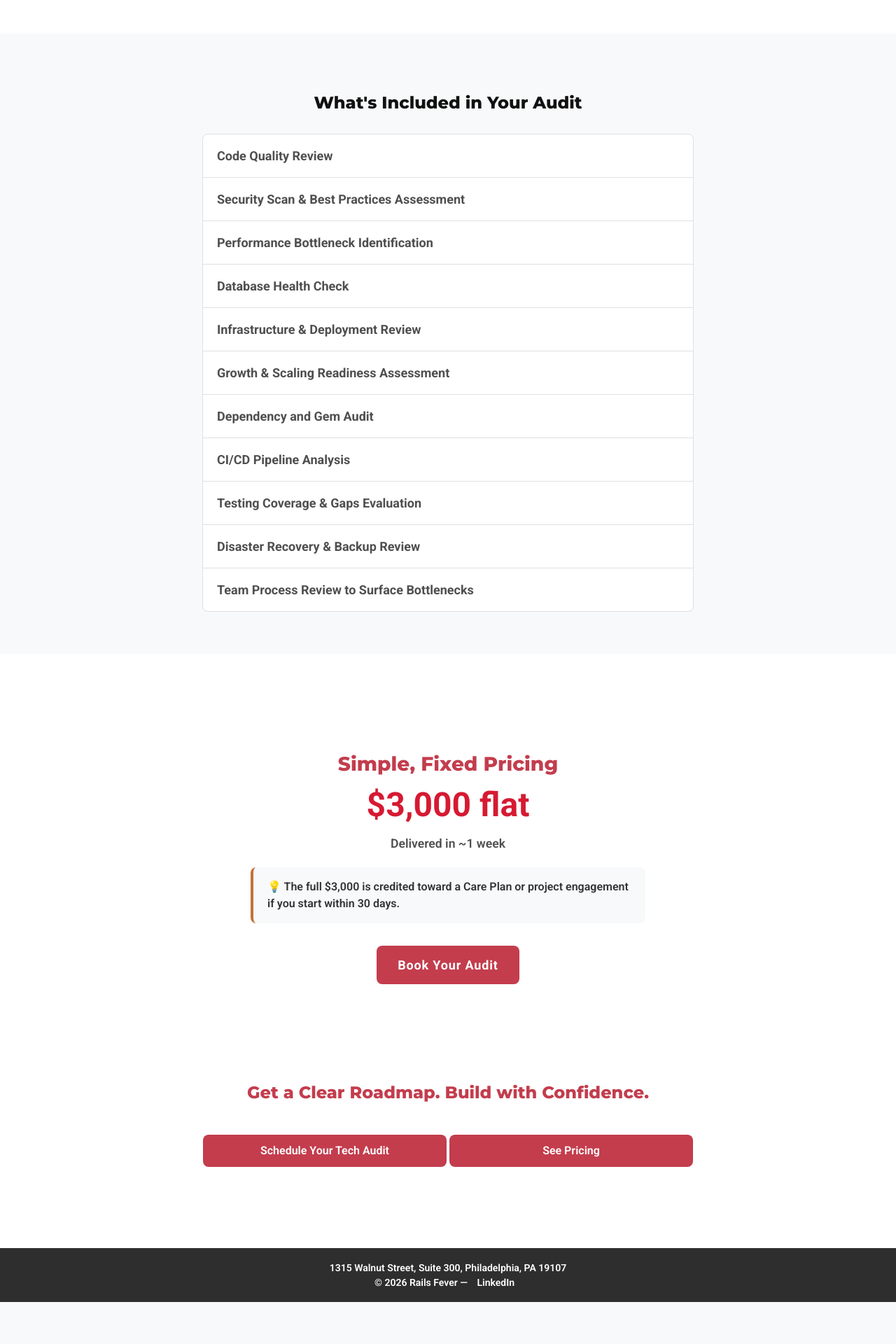
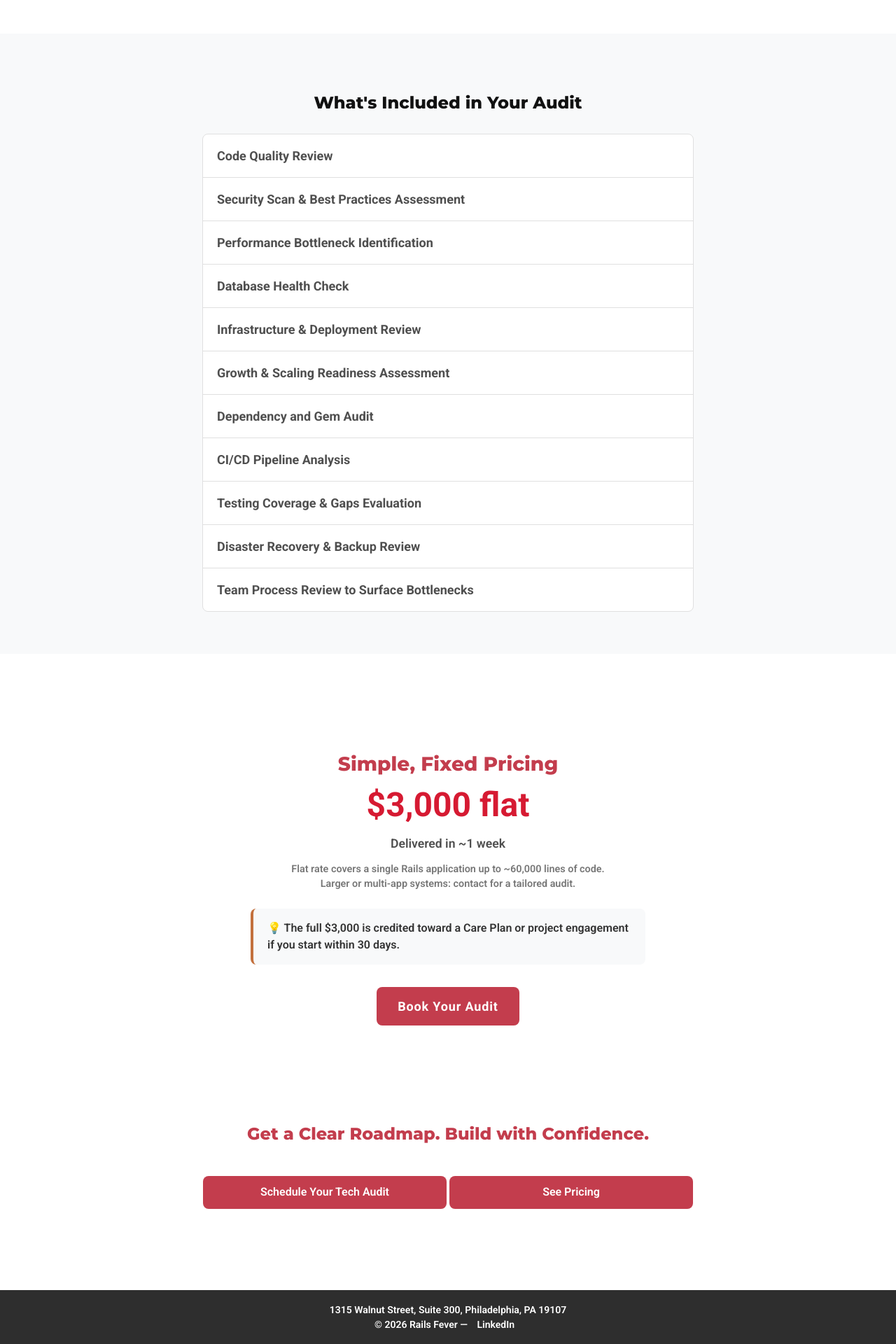
Before and after one commit to waleo/railsfever-05-2025, a Jekyll site: the page built from services/rails_tech_audit.html, in a window 1280 px wide. Shown: the part 1308-3228 px from the top of the page at 70% size. Built offline with Jekyll 4.4.1, drawn with Linux system fonts in a browser that asks for light colours; before the commit the page ends 3168 px from its top, so only the background shows below that.

Commit message:
Add scope guardrail to flat-price audit
Flat $3,000 covers a single Rails app up to ~60,000 LOC; larger or multi-app
systems are quoted separately. Protects the downside on outlier apps while
keeping the easy-yes price for the typical case.

- _data/pricing.yml: add scope_note to the audit entry (single source of truth).
- Render it on the Tech Audit page pricing block and the /pricing/ hub card.
- SCSS: styles for the scope line on both surfaces.

Co-Authored-By: Claude Opus 4.8 <noreply@anthropic.com>

```diff
--- a/_data/pricing.yml
+++ b/_data/pricing.yml
@@ -53,6 +53,7 @@ project_services:
     url: "/services/rails_tech_audit/"
     pricing_model: "$3,000 flat"
     turnaround: "Delivered in ~1 week"
+    scope_note: "Flat rate covers a single Rails application up to ~60,000 lines of code. Larger or multi-app systems: contact for a tailored audit."
     credit: "The full $3,000 is credited toward a Care Plan or project engagement if you start within 30 days."
     description: "A deep technical review of your app with a prioritized risk and improvement roadmap — including a team process review to surface bottlenecks."
   - id: rescue
--- a/_sass/_pricing.scss
+++ b/_sass/_pricing.scss
@@ -521,6 +521,13 @@
         margin-bottom: 0.75rem;
       }
 
+      .project-scope {
+        font-size: 0.85rem;
+        color: #888;
+        line-height: 1.4;
+        margin-bottom: 0.75rem;
+      }
+
       .project-desc {
         color: #555;
         line-height: 1.5;
--- a/_sass/services/_tech_audit.scss
+++ b/_sass/services/_tech_audit.scss
@@ -21,7 +21,15 @@
     .audit-turnaround {
       color: #4F4F4F;
       font-size: 1.1rem;
-      margin-bottom: 1.5rem;
+      margin-bottom: 1rem;
+    }
+
+    .audit-scope {
+      color: #777;
+      font-size: 0.9rem;
+      line-height: 1.5;
+      max-width: 480px;
+      margin: 0 auto 1.5rem;
     }
 
     .audit-credit {
--- a/pricing.html
+++ b/pricing.html
@@ -202,6 +202,7 @@ description: Transparent pricing for Ruby on Rails services — monthly care pla
           <div class="project-icon">{{ svc.icon }}</div>
           <h3>{{ svc.name }}</h3>
           <p class="project-model">{{ svc.pricing_model }}</p>
+          {% if svc.scope_note %}<p class="project-scope">{{ svc.scope_note }}</p>{% endif %}
           <p class="project-desc">{{ svc.description }}</p>
           {% if svc.credit %}<p class="project-credit">💡 {{ svc.credit }}</p>{% endif %}
           <span class="project-link">Learn more →</span>
--- a/services/rails_tech_audit.html
+++ b/services/rails_tech_audit.html
@@ -50,6 +50,7 @@ description: Get a deep technical audit of your Rails app. Identify risks, bottl
     <h2>Simple, Fixed Pricing</h2>
     <div class="audit-price">{{ audit.pricing_model }}</div>
     <p class="audit-turnaround">{{ audit.turnaround }}</p>
+    <p class="audit-scope">{{ audit.scope_note }}</p>
     <p class="audit-credit">💡 {{ audit.credit }}</p>
     <a href="{{ site.schedule_meeting_link }}" target="_blank" class="cta-button">Book Your Audit</a>
   </section>
```
